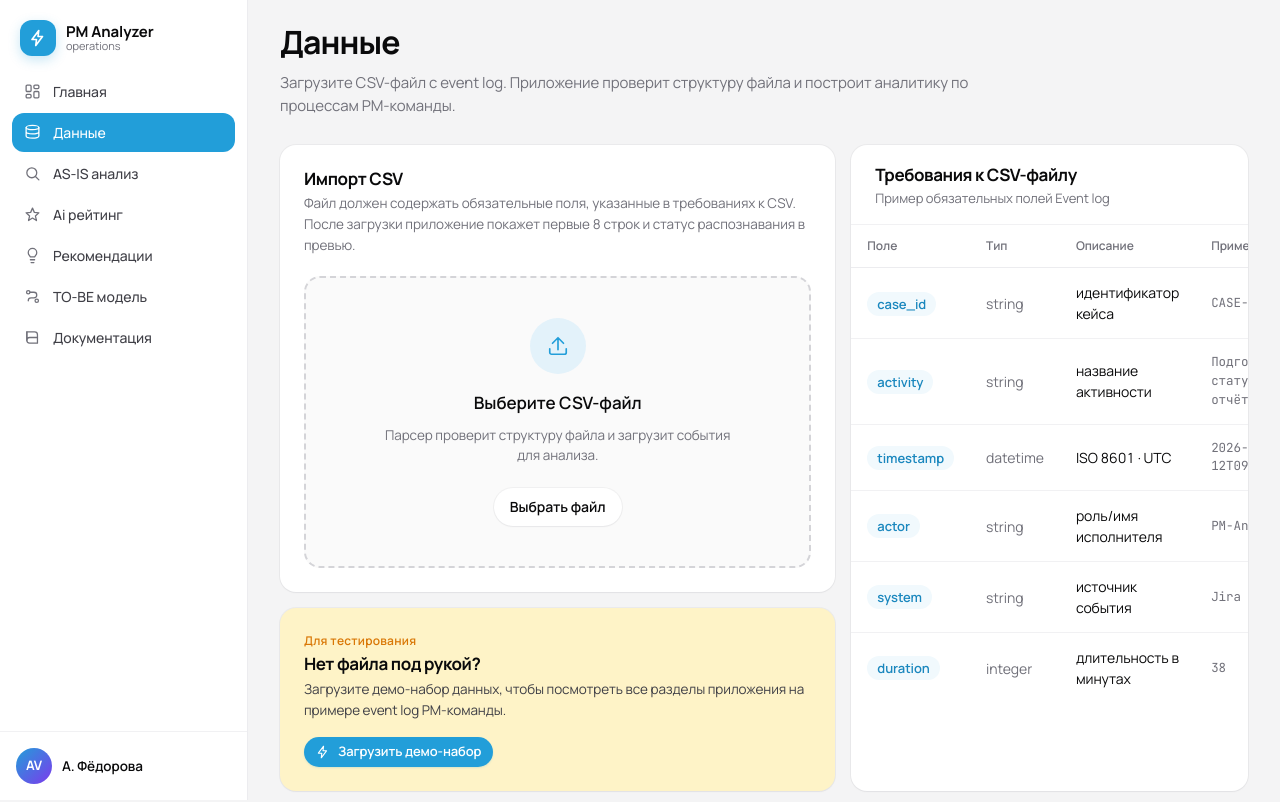
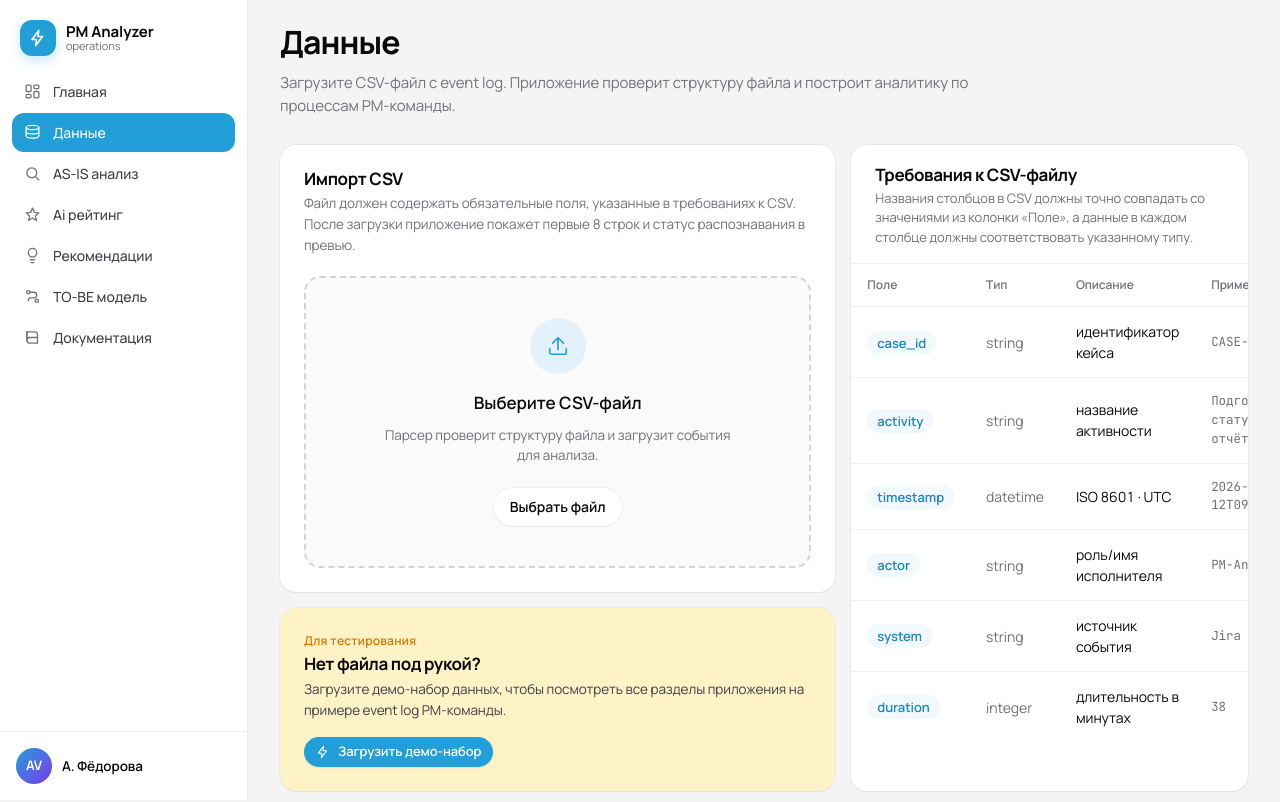
Before and after one commit to avfka/pm-process-analyzer, a React (Vite) app: page /upload in a window 1280 px wide. Shown: the top 802 px of the page. Built offline with nearby package versions, Linux system fonts and the light colour scheme.

Commit message:
Clarify CSV column requirements

```diff
--- a/src/pages/DataUpload.tsx
+++ b/src/pages/DataUpload.tsx
@@ -156,7 +156,9 @@ export default function DataUpload() {
         <div className="card table-wrap" style={{ paddingBottom: 0 }}>
           <div style={{ padding: '20px 24px 16px', borderBottom: '1px solid var(--line-soft)' }}>
             <h3>Требования к CSV-файлу</h3>
-            <div style={{ marginTop: 4, color: 'var(--ink-muted)', fontSize: 13 }}>Пример обязательных полей Event log</div>
+            <div style={{ marginTop: 4, color: 'var(--ink-muted)', fontSize: 13, lineHeight: 1.5 }}>
+              Названия столбцов в CSV должны точно совпадать со значениями из колонки «Поле», а данные в каждом столбце должны соответствовать указанному типу.
+            </div>
           </div>
           <table className="t">
             <thead><tr>
```
